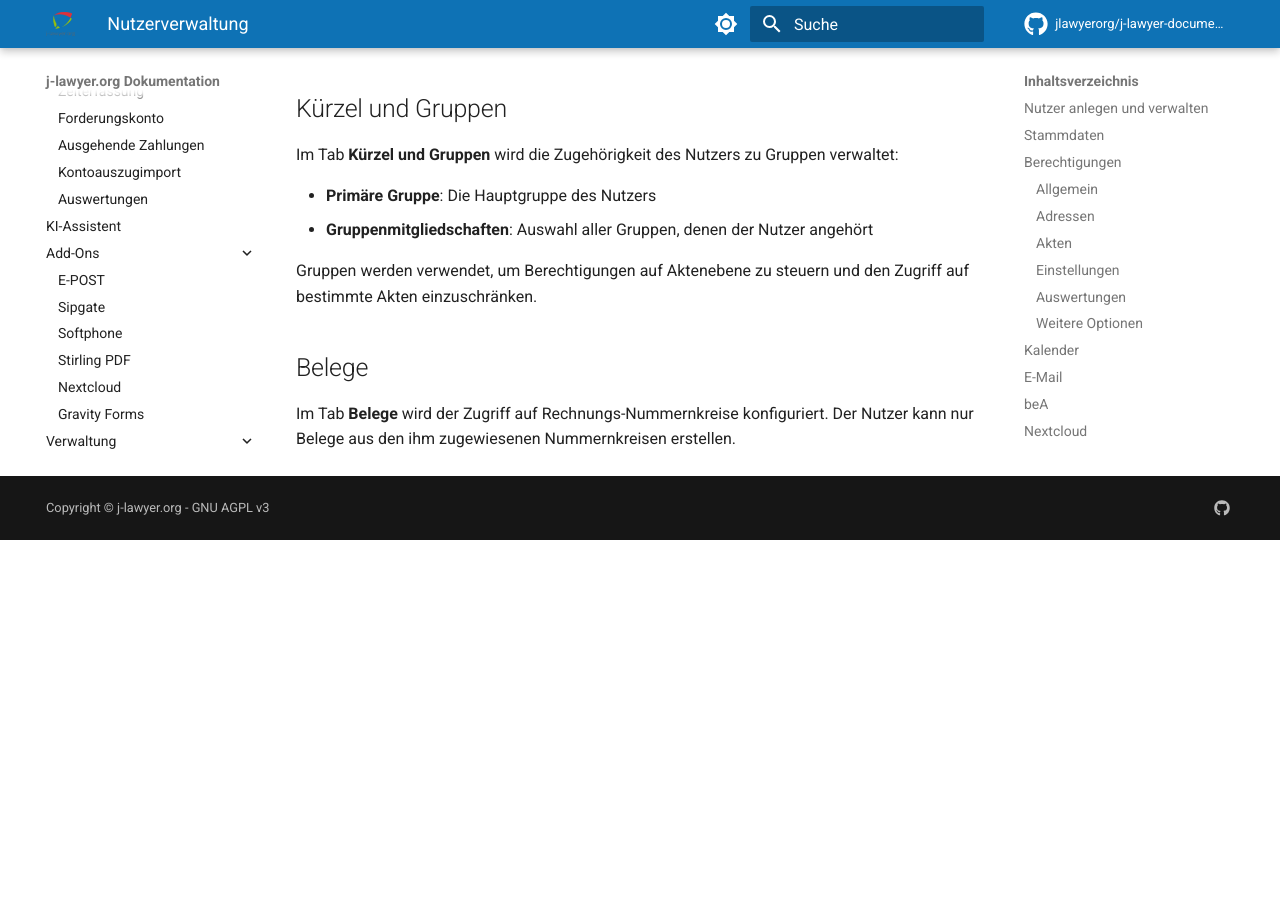
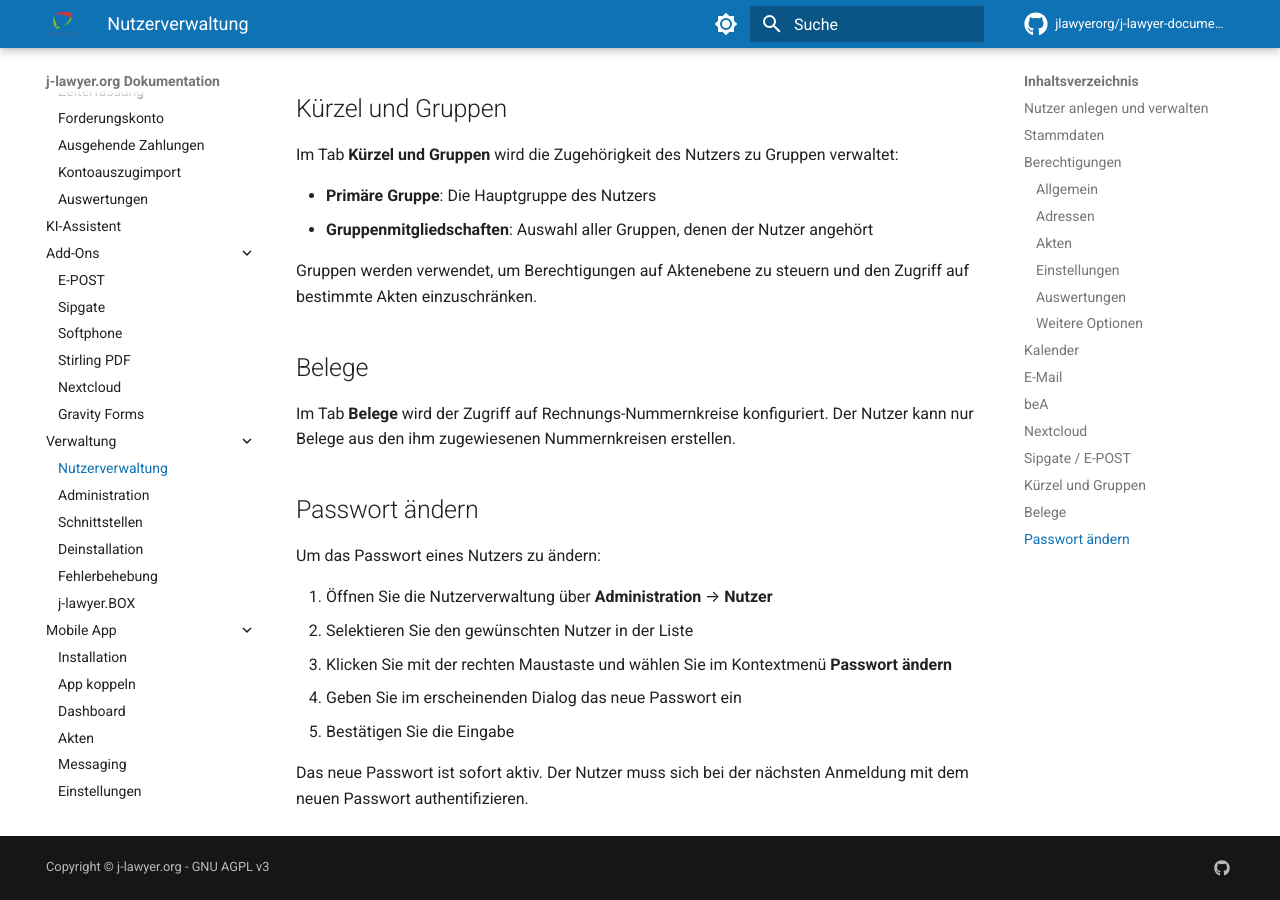
Before and after one commit to jlawyerorg/j-lawyer-documentation, an MkDocs documentation site: the page built from docs/benutzerhandbuch/nutzerverwaltung.md, in a window 1280 px wide and 900 px high, scrolled down 4435 px. Built offline with MkDocs 1.6.1 and Material for MkDocs 9.7.7, drawn with Linux system fonts in a browser that asks for light colours; comment, search, counter and statistics services are not loaded; before the commit the page ends 4975 px from its top, so only the background shows below that.

Commit message:
added chapter on changing a password

```diff
--- a/docs/benutzerhandbuch/nutzerverwaltung.md
+++ b/docs/benutzerhandbuch/nutzerverwaltung.md
@@ -147,3 +147,15 @@
 ## Belege {#belege}
 
 Im Tab **Belege** wird der Zugriff auf Rechnungs-Nummernkreise konfiguriert. Der Nutzer kann nur Belege aus den ihm zugewiesenen Nummernkreisen erstellen.
+
+## Passwort ändern {#passwort-aendern}
+
+Um das Passwort eines Nutzers zu ändern:
+
+1. Öffnen Sie die Nutzerverwaltung über **Administration** → **Nutzer**
+2. Selektieren Sie den gewünschten Nutzer in der Liste
+3. Klicken Sie mit der rechten Maustaste und wählen Sie im Kontextmenü **Passwort ändern**
+4. Geben Sie im erscheinenden Dialog das neue Passwort ein
+5. Bestätigen Sie die Eingabe
+
+Das neue Passwort ist sofort aktiv. Der Nutzer muss sich bei der nächsten Anmeldung mit dem neuen Passwort authentifizieren.
```
